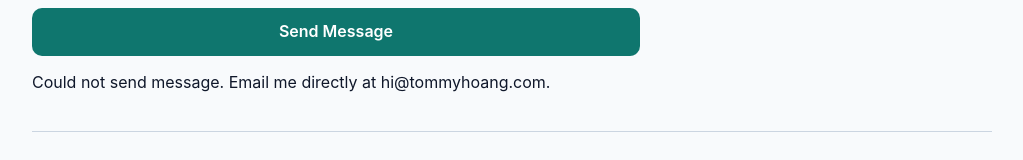
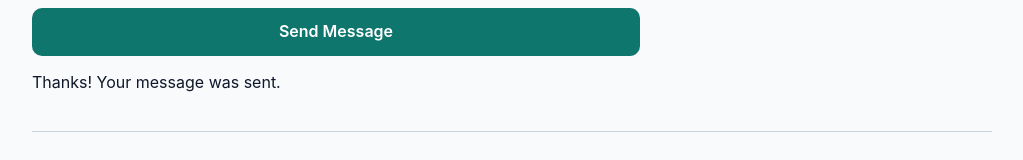
Before and after one commit to hoangtommy/tommyhoang.com, a plain HTML site: page index.html in a window 1280 px wide. Both pictures are taken after typing "Sample", "name@example.com", "Sample" into the empty fields and a click on the button "Send Message". Shown: the part 1502-1662 px from the top of the page, without its empty margins (128-1151 px from the left). Drawn offline with Linux system fonts and the light colour scheme.

Commit message:
Switch contact form from Formspree to Google Apps Script
Form now posts to a personal Apps Script web app that emails
submissions directly, using a hidden-iframe submit since Apps
Script doesn't support CORS fetch responses.

Co-Authored-By: Claude Fable 5 <noreply@anthropic.com>

```diff
--- a/index.html
+++ b/index.html
@@ -74,7 +74,7 @@
       <h2>Contact</h2>
       <p>If you want to collaborate or discuss a role, send me a message.</p>
 
-      <form id="contact-form" class="contact-form" method="POST" action="https://formspree.io/f/xnjlnlvw">
+      <form id="contact-form" class="contact-form" method="POST" action="https://script.google.com/macros/s/AKfycbwQA7mfUjCtBUHFlekvToVm25eo6AgszmWE78CalQXxKZkkQLAEahjsteg-opXHMmJnPw/exec" target="hidden-iframe">
         <div class="field">
           <label for="name">Name</label>
           <input id="name" name="name" type="text" required autocomplete="name">
@@ -94,6 +94,7 @@
         <button class="btn btn-primary" type="submit">Send Message</button>
         <p id="form-status" class="form-status" role="status" aria-live="polite"></p>
       </form>
+      <iframe name="hidden-iframe" id="hidden-iframe" class="hp-field" aria-hidden="true"></iframe>
     </section>
   </main>
 
--- a/script.js
+++ b/script.js
@@ -1,31 +1,24 @@
 const yearEl = document.querySelector("#year");
 const formEl = document.querySelector("#contact-form");
 const statusEl = document.querySelector("#form-status");
+const iframeEl = document.querySelector("#hidden-iframe");
 
 if (yearEl) {
   yearEl.textContent = new Date().getFullYear().toString();
 }
 
-if (formEl && statusEl) {
-  formEl.addEventListener("submit", async (event) => {
-    event.preventDefault();
+if (formEl && statusEl && iframeEl) {
+  let submitted = false;
+
+  formEl.addEventListener("submit", () => {
+    submitted = true;
     statusEl.textContent = "Sending...";
+  });
 
-    try {
-      const response = await fetch(formEl.action, {
-        method: "POST",
-        body: new FormData(formEl),
-        headers: { Accept: "application/json" }
-      });
-
-      if (!response.ok) {
-        throw new Error("Request failed");
-      }
-
-      formEl.reset();
-      statusEl.textContent = "Thanks! Your message was sent.";
-    } catch (error) {
-      statusEl.textContent = "Could not send message. Email me directly at hi@tommyhoang.com.";
-    }
+  iframeEl.addEventListener("load", () => {
+    if (!submitted) return;
+    submitted = false;
+    formEl.reset();
+    statusEl.textContent = "Thanks! Your message was sent.";
   });
 }
```
